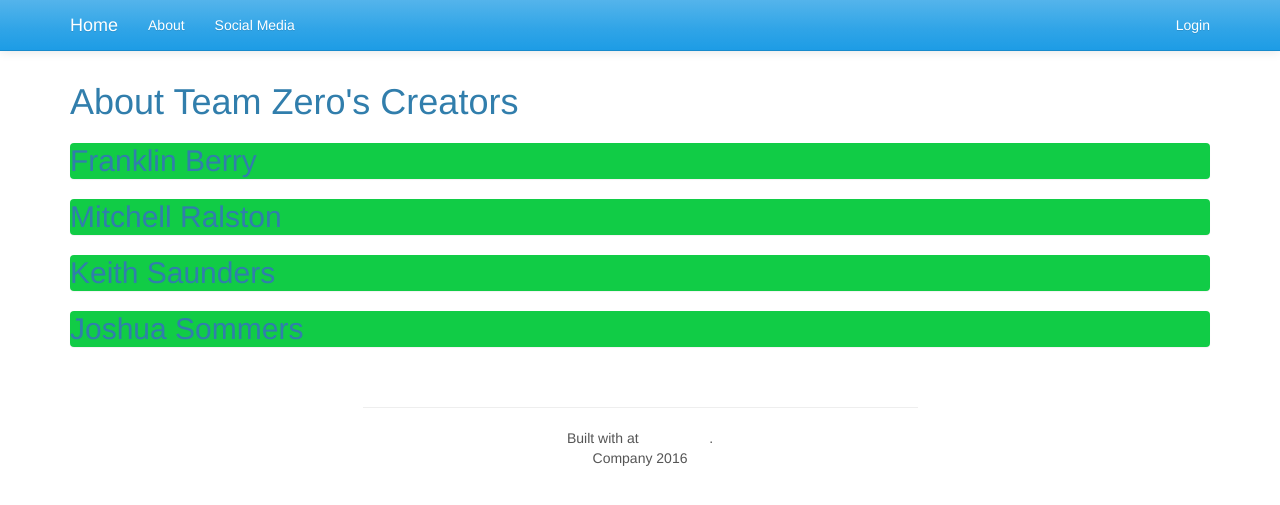
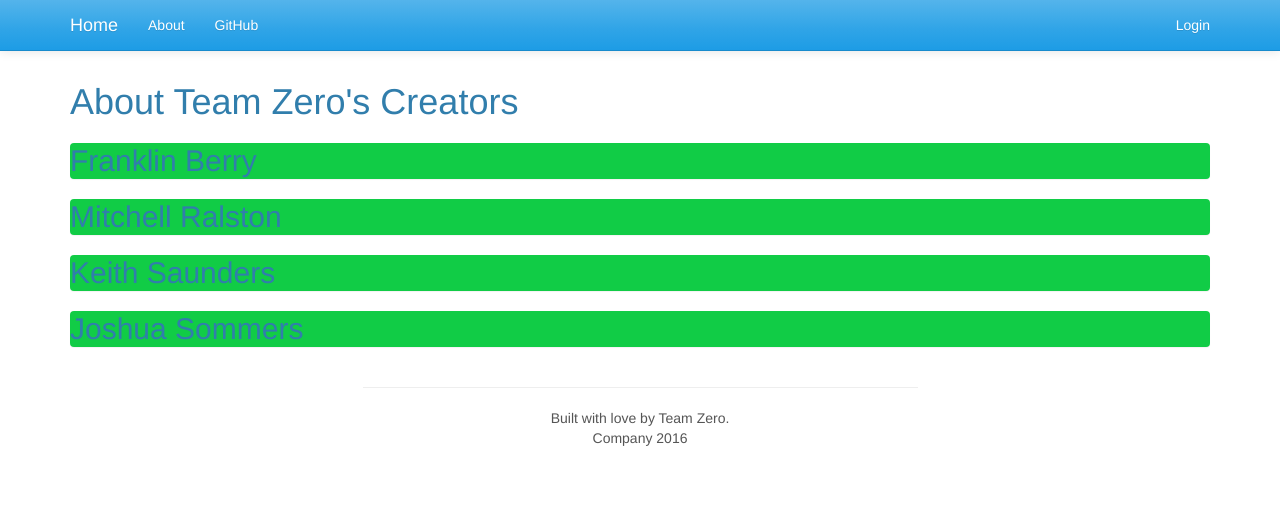
Before and after one commit to SuitPotato/TeamZero, a Python web app: template TeamZero/templates/about.html in a window 1280 px wide. Shown: the top 505 px of the page. Run offline with Jinja, Linux system fonts and the light colour scheme; the template is opened without the code that fills it, so the values that code supplies are empty; some libraries are stand-ins or nearby versions.

Commit message:
Base Changes

```diff
--- a/TeamZero/templates/base.html
+++ b/TeamZero/templates/base.html
@@ -14,21 +14,18 @@
 
 
 		<script type="text/javascript" src="/scripts/jquery.min.js"></script>
-  <script type="text/javascript" src="/scripts/moment.min.js"></script>
-  <script type="text/javascript" src="/scripts/bootstrap.min.js"></script>
-  <script type="text/javascript" src="/scripts/bootstrap-datetimepicker.*js"></script>
-  <!-- include your less or built css files  -->
-  <!--
-  bootstrap-datetimepicker-build.less will pull in "../bootstrap/variables.less" and "bootstrap-datetimepicker.less";
-  or
-  <link rel="stylesheet" href="/Content/bootstrap-datetimepicker.css" />
-  -->
+		<script type="text/javascript" src="/scripts/moment.min.js"></script>
+		<script type="text/javascript" src="/scripts/bootstrap.min.js"></script>
+		<script type="text/javascript" src="/scripts/bootstrap-datetimepicker.*js"></script>
+
+
 	</head>
 
 <body>
 
 <div class="navbar navbar-fixed-top navbar-bold" data-spy="affix" data-offset-top="1000">
   <div class="container">
+
     <div class="navbar-header">
       <a href="/" class="navbar-brand">Home</a>
       <a class="navbar-toggle" data-toggle="collapse" data-target=".navbar-collapse">
@@ -37,6 +34,7 @@
         <span class="icon-bar"></span>
       </a>
     </div>
+
     <div class="navbar-collapse collapse" id="navbar">
       <ul class="nav navbar-nav">
         {% if user %}
@@ -47,7 +45,8 @@
         {% else %}
         {% endif %}
         <li><a href="/about">About</a></li>
-        <li><a href="#footer">Social Media</a></li>
+        <li><a href="https://github.com/SuitPotato/TeamZero">GitHub</a></li>
+
       </ul>
       <ul class="nav navbar-nav navbar-right">
 	  {% if user %}
@@ -57,12 +56,16 @@
         <li><a href="/login">Login</a></li>
       {% endif %}
       </ul>
+
     </div>
+
    </div>
 </div>
+
 <br>
 <br>
 <br>
+
 <div class="header vert">
   <div class="container">
   {% block content %}
@@ -75,16 +78,8 @@
   <div class="container">
     <div class="row">
       <div class="col-md-6 col-md-offset-3 text-center">
-        <ul class="list-inline">
-          <li><a id="footer"></a><i class="icon-facebook icon-2x"></i></li>
-          <li><i class="icon-twitter icon-2x"></i></li>
-          <li><i class="icon-google-plus icon-2x"></i></li>
-          <li><i class="icon-pinterest icon-2x"></i></li>
-          <li><a href="https://github.com/SuitPotato/TeamZero"><span class="icon-github icon-2x"></span></a></li>
-
-        </ul>
         <hr>
-        <p>Built with <i class="icon-heart-empty"></i> at <a href="http://www.bootply.com">Team Zero</a>.<br>Company 2016</p>
+        <p>Built with love by Team Zero.<br>Company 2016</p>
       </div>
     </div>
   </div>
```
